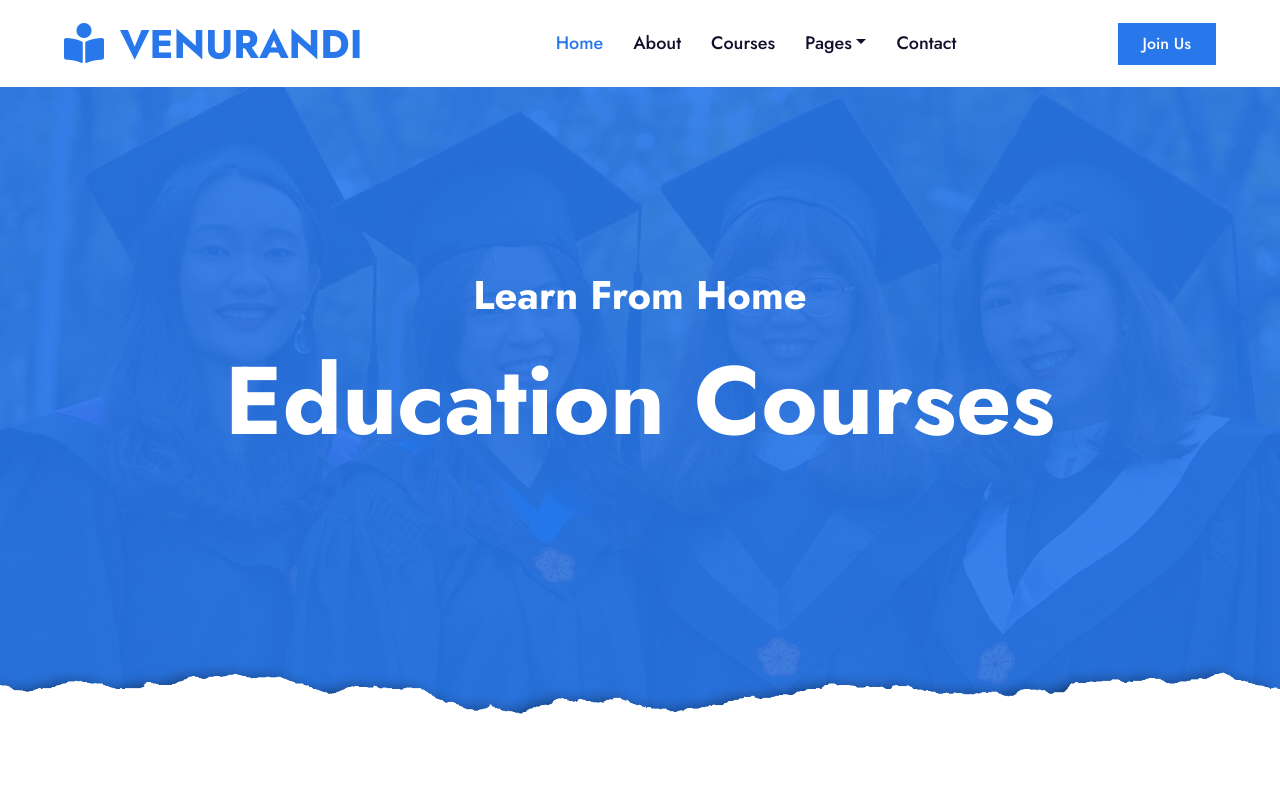
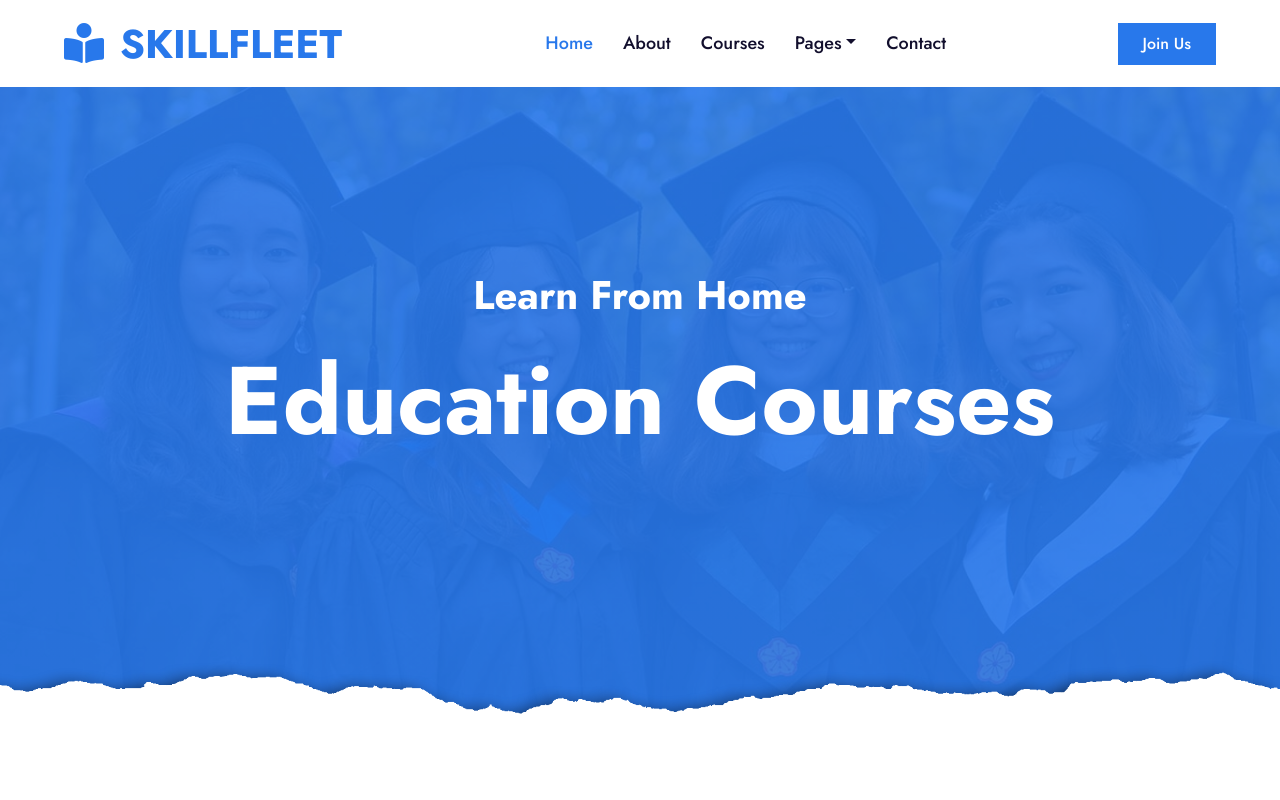
Before and after one commit to ssurajrh/Notesphere, a plain HTML site: page index.html in a window 1280 px wide. Shown: the top 800 px of the page. Drawn offline with nearby package versions, Linux system fonts and the light colour scheme.

Commit message:
Update index.html

```diff
--- a/index.html
+++ b/index.html
@@ -61,7 +61,7 @@
     <div class="container-fluid p-0">
         <nav class="navbar navbar-expand-lg bg-white navbar-light py-3 py-lg-0 px-lg-5">
             <a href="index.html" class="navbar-brand ml-lg-3">
-                <h1 class="m-0 text-uppercase text-primary"><i class="fa fa-book-reader mr-3"></i>VenuRandi</h1>
+                <h1 class="m-0 text-uppercase text-primary"><i class="fa fa-book-reader mr-3"></i>Skillfleet</h1>
             </a>
             <button type="button" class="navbar-toggler" data-toggle="collapse" data-target="#navbarCollapse">
                 <span class="navbar-toggler-icon"></span>
```
